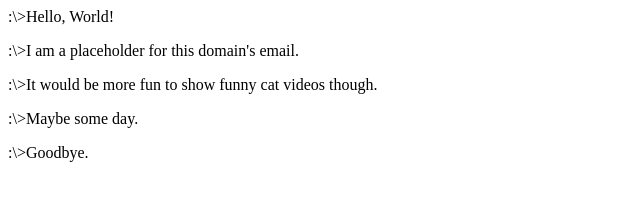
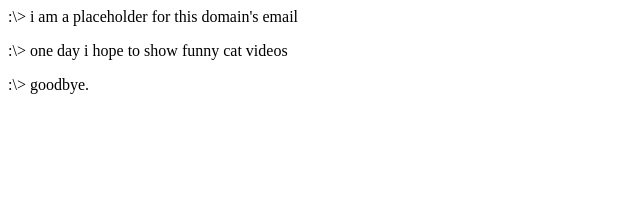
Before and after one commit to haltncatchfire/haltncatchfire.github.io, a plain HTML site: page index.html in a window 1280 px wide. Shown: the whole page, without its empty margins (0-640 px from the left). Drawn offline with Linux system fonts and the light colour scheme.

Commit message:
Update index.html

```diff
--- a/index.html
+++ b/index.html
@@ -1,9 +1,8 @@
 <html>
 <body>
-<p>:\>Hello, World!</p>
-<p>:\>I am a placeholder for this domain's email.</p>
-<p>:\>It would be more fun to show funny cat videos though.</p>
-<p>:\>Maybe some day.</p>
-<p>:\>Goodbye.</p>
+<p style="font-size:150%>:\> hello, world!</p>
+<p>:\> i am a placeholder for this domain's email</p>
+<p>:\> one day i hope to show funny cat videos</p>
+<p>:\> goodbye.</p>
 </body>
 </html>
```
